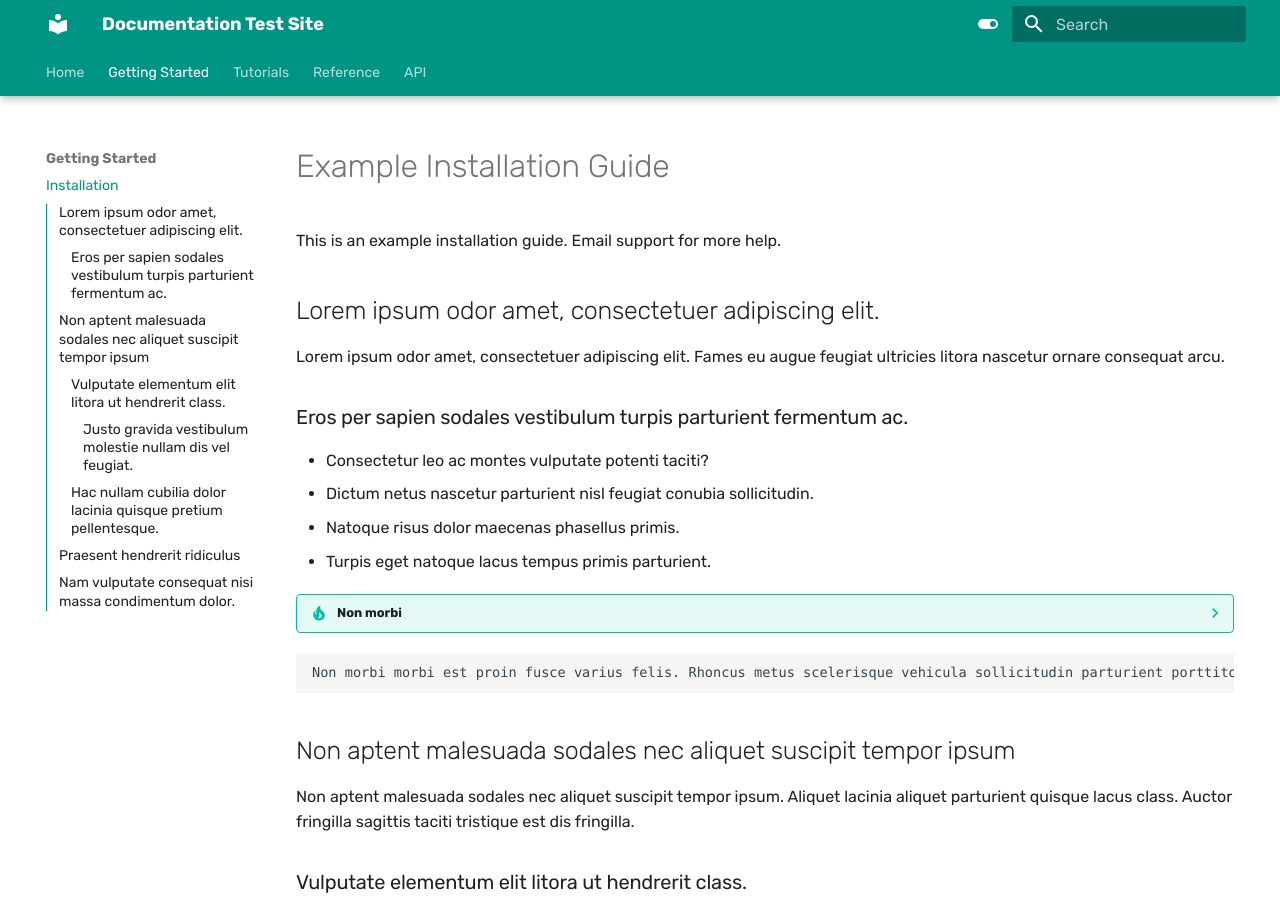
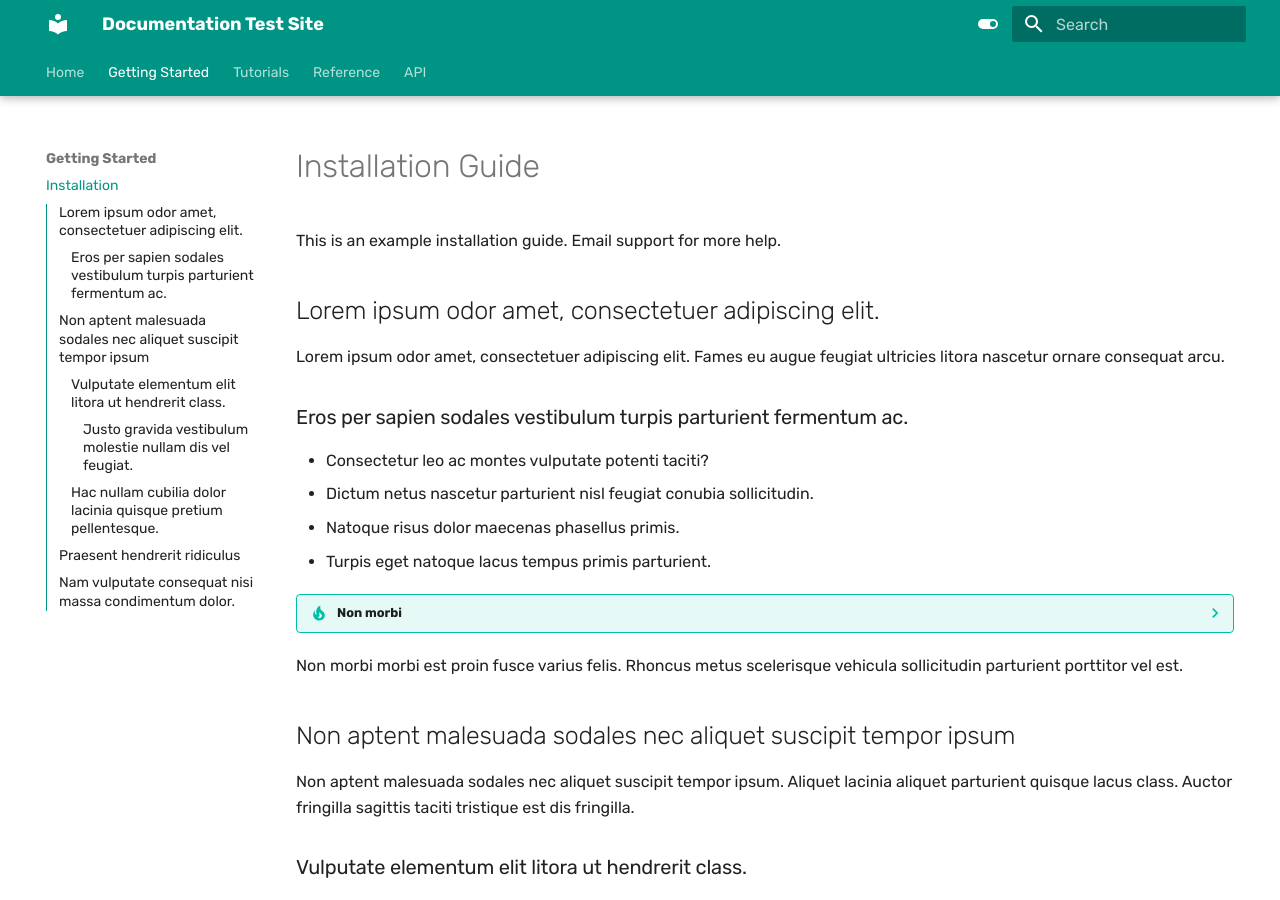
Before and after one commit to alexbrown10/documentation_test, an MkDocs documentation site: the page built from docs/installation.md, in a window 1280 px wide and 900 px high. Built offline with MkDocs 1.6.1 and Material for MkDocs 9.7.7, drawn with Linux system fonts in a browser that asks for light colours; some web fonts are replaced.

Commit message:
Update installation.md
more fixes

````diff
--- a/docs/installation.md
+++ b/docs/installation.md
@@ -1,4 +1,4 @@
-# Example Installation Guide
+# Installation Guide
 
 This is an example installation guide. Email support for more help.
 
@@ -14,9 +14,9 @@ Lorem ipsum odor amet, consectetuer adipiscing elit. Fames eu augue feugiat ultr
 - Turpis eget natoque lacus tempus primis parturient.
 
 ??? tip "Non morbi"
-  ```
+
   Non morbi morbi est proin fusce varius felis. Rhoncus metus scelerisque vehicula sollicitudin parturient porttitor vel est.
-  ```
+
 
 ## Non aptent malesuada sodales nec aliquet suscipit tempor ipsum
 
@@ -27,9 +27,8 @@ Non aptent malesuada sodales nec aliquet suscipit tempor ipsum. Aliquet lacinia
 Faucibus torquent suscipit taciti tincidunt eros diam penatibus massa. Inceptos per finibus placerat; sodales platea molestie.
 
 !!! warning "Sit Hac Phasellus"
-  ```
+
   Sit hac phasellus phasellus habitasse libero odio elit consectetur.
-  ```
 
 #### Justo gravida vestibulum molestie nullam dis vel feugiat.
 
@@ -46,9 +45,8 @@ Hac nullam cubilia dolor lacinia quisque pretium pellentesque. Auctor lacus habi
 Praesent hendrerit ridiculus; tempor faucibus posuere dictum amet. In porta eu vitae; bibendum odio accumsan. Faucibus magna per dapibus suspendisse gravida cras pellentesque.
 
 !!! question "Auctor lacus habitant dictumst inceptos mus lacinia penatibus facilisis litora?"
-  ```
+
   Etiam sem finibus aliquet nec donec etiam penatibus auctor. Sapien litora pellentesque eros nibh volutpat, tempor platea porttitor.
-  ```
 
 ## Nam vulputate consequat nisi massa condimentum dolor.
 
````
